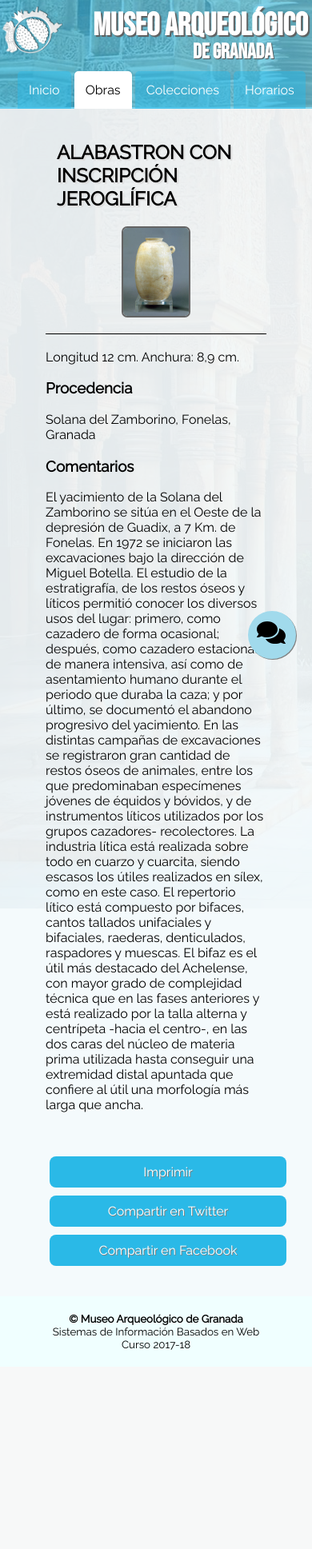
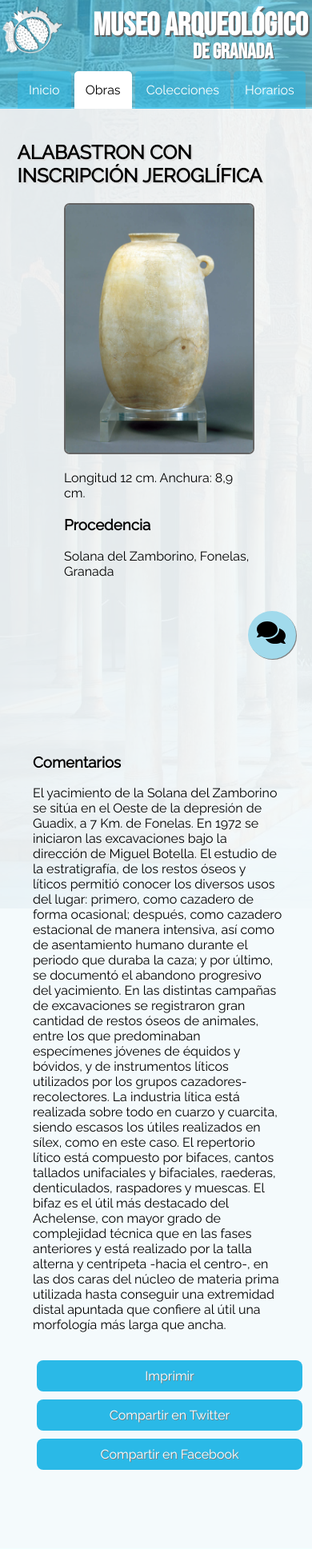
Before and after one commit to JaimeFriass/museo-web, a PHP site: page /obra.php?id=1 in a window 390 px wide. Shown: the top 1937 px of the page at 80% size. Before the commit the page ends 1688 px from the top, so only its background shows below. Run offline with PHP 8.4, Linux system fonts and the light colour scheme; data comes from the database, SQL or seed files in the repository; data that the repository does not hold is empty.

Commit message:
Cambiada pagina obras
Y añadidas obras

```diff
--- a/coleccion.php
+++ b/coleccion.php
@@ -45,5 +45,6 @@ include "header.php";
             </ul>
                 <?php } ?>
     </article>
+    <?php include "footer.php"; ?>
 </body>
 </html>
--- a/contenido_obra.php
+++ b/contenido_obra.php
@@ -38,11 +38,8 @@
             <div class="obra">
                 <?php if ($nombre != "") { ?>
                     <h1><?php echo $nombre; ?></h1>
-
                     <div class="imagen">
                         <img <?php echo "src='".$imagen."'" ?>>
-                    </div>
-                    <div class="texto"><br>
                         <?php echo $dimensiones; ?>
 
                         <?php if ($procedencia != "") { ?>
@@ -50,20 +47,30 @@
                         <?php echo $procedencia;} ?><br>
 
                         <?php if($procedencia != "") { ?>
+
+                    </div>
+                    <div class="texto"><br>
+
                         <h3>Comentarios</h3>
                         <?php echo $comentario; } ?>
 
+                        <div class="botones">
+                            <a class="boton" href="obra_imprimir.html">Imprimir</a>
+                            <a class="boton" href="https://twitter.com">Compartir en Twitter</a>
+                            <a class="boton" href="https://facebook.com">Compartir en Facebook</a>
+                        </div>
+
                         <?php if($video != "") { ?>
+
+                        <div class="video">
                         <h3>Vídeo</h3>
-                    <div class="video">
                                 <iframe width="560" height="315" src=<?php echo "'".$video."'"; ?> frameborder="0" allow="autoplay; encrypted-media" allowfullscreen></iframe>
                         </div>
                     <?php } ?>
                     </div>
 
-                    <a class="boton" href="obra_imprimir.html">Imprimir</a>
-                    <a class="boton" href="https://twitter.com">Compartir en Twitter</a>
-                    <a class="boton" href="https://facebook.com">Compartir en Facebook</a>
+
+
                 <?php } else echo "<h1>No existe esa obra</h1>"; ?>
             </div>
         </div>
--- a/css/estilos.css
+++ b/css/estilos.css
@@ -312,6 +312,7 @@ header img {
         width: 17%;
         float: left;
         padding-top: 20px;
+        padding-left: 3px;
     }
 
         aside ul {
@@ -369,7 +370,6 @@ header img {
         padding-bottom: 30px;
     }
 
-
     @media only screen and (max-width: 1000px) {
 
         aside {
@@ -395,8 +395,6 @@ header img {
             width: 100%;
         }
     }
-
-
 
     /* Galeria responsiva */
 
@@ -462,6 +460,7 @@ header img {
         background-color: azure;
         clear: both;
     }
+
     /***************************************/
     /*                OBRA                 */
     /***************************************/
@@ -475,24 +474,24 @@ header img {
         margin-top: -20px;
         background-color: rgba(244, 250, 252, 0.938);
         margin-bottom: -30px;
+        height: 1100px;
     }
 
     div.obra {
         padding-top: 20px;
         padding-bottom: 100px;
-        width: 70%;
         margin-top: 20px;
         margin-left: 15%;
     }
 
     div.imagen {
         margin: 10px,10px,10px,10px;
-        text-align: center;
-        border-bottom: solid black 1px;
+        width: 30%;
+        height: 500px;
     }
 
         div.imagen img {
-            width: 30%;
+            width: 100%;
             margin-bottom: 20px;
             border: solid rgb(100, 100, 100) 2px;
             border-radius: 7px;
@@ -504,15 +503,55 @@ header img {
 
     div.texto {
         margin: 10px,10px,10px,12px;
+        margin-top: -540px;
         margin-bottom: 50px;
+        width: 52%;
+        margin-right: 15%;
+        float: right;
+    }
+
+    div.botones {
+        width: 100%;
+        margin-top: 30px;
     }
 
     div.video {
         text-align: center;
         width: 100%;
+        margin-left: -220px;
     }
 
-    /* BOTONES */
+    /* Pantallas más pequeñas, se muestra todo en una columna */
+    @media only screen and (max-width: 700px) {
+        div.fondo_obra {
+            height: 1800px;
+        }
+        div.obra {
+            margin-left: 1%;
+        }
+        div.imagen {
+            width: 60%;
+            margin-left: 20%;
+            height: 650px;
+        }
+
+        div.texto {
+            width: 80%;
+            margin-top: 0px;
+            margin-right: 10%;
+            margin-right: 10%;
+        }
+
+        div.video {
+            margin-left: 0px;
+        }
+    }
+
+
+/******************************/
+/*         BOTONES            */
+/******************************/
+
 a.boton {
     display: inline-block;
     background-color: #2AB9E7;
@@ -533,6 +572,17 @@ a.boton {
         background-color: white;
         color: black;
     }
+
+@media only screen and (max-width: 920px) {
+
+    a.boton {
+        width: 98%;
+    }
+
+    div.obra {
+        padding-bottom: 180px;
+    }
+}
 
 @media only screen and (max-width: 700px) {
 
--- a/exposicion.php
+++ b/exposicion.php
@@ -37,5 +37,7 @@ include "header.php";
             ?>
         </ul>
     </aside>
+
+    <?php include "footer.php"; ?>
 </body>
 </html>
```
Also changed, not shown: img/astrolabio.jpg (added). Lines whose indentation alone changed are shown as unchanged.
